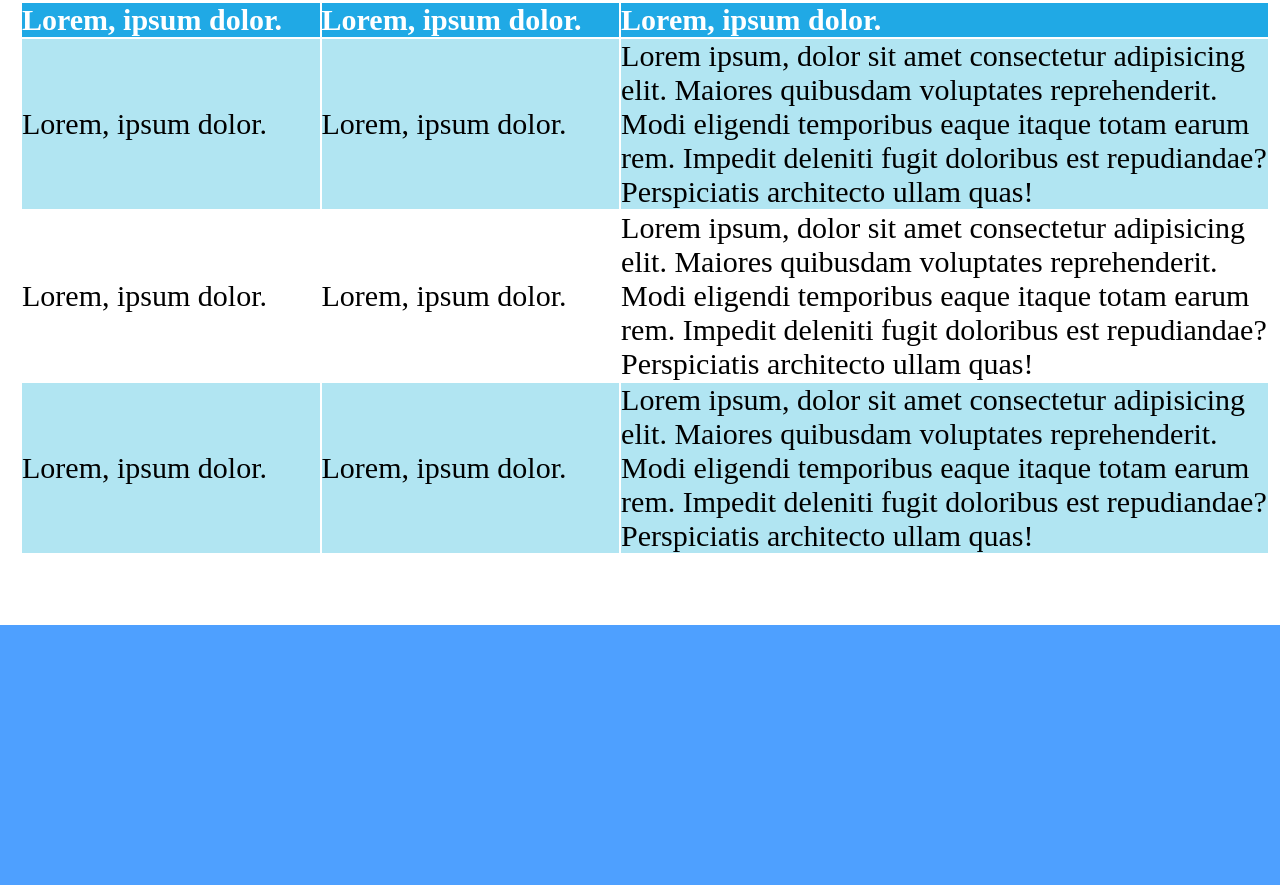
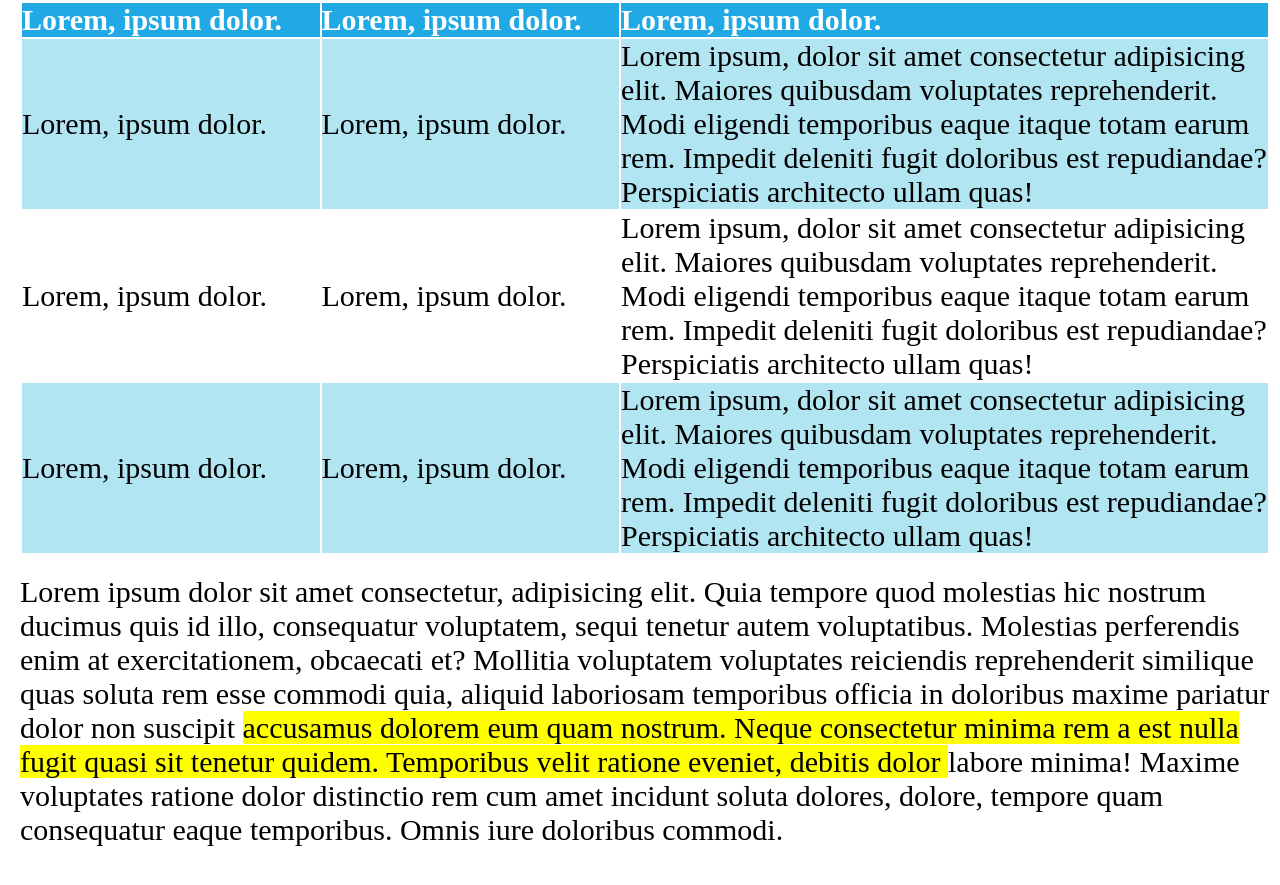
Before and after one commit to SaverioCascelli/html-css-booleaner, a plain HTML site: page index.html in a window 1280 px wide. Shown: the part 2814-3699 px from the top of the page. Before the commit the page ends 3439 px from the top, so only its background shows below. Drawn offline with Linux system fonts and the light colour scheme.

Commit message:
[add] fourth article section in body

```diff
--- a/index.html
+++ b/index.html
@@ -85,6 +85,12 @@
         </section>
         <!-- /third article section table -->
 
+        <!-- fourth article section -->
+        <section>
+            <p>Lorem ipsum dolor sit amet consectetur, adipisicing elit. Quia tempore quod molestias hic nostrum ducimus quis id illo, consequatur voluptatem, sequi tenetur autem voluptatibus. Molestias perferendis enim at exercitationem, obcaecati et? Mollitia voluptatem voluptates reiciendis reprehenderit similique quas soluta rem esse commodi quia, aliquid laboriosam temporibus officia in doloribus maxime pariatur dolor non suscipit <span class="yellow-marked">accusamus dolorem eum quam nostrum. Neque consectetur minima rem a est nulla fugit quasi sit tenetur quidem. Temporibus velit ratione eveniet, debitis dolor </span>labore minima! Maxime voluptates ratione dolor distinctio rem cum amet incidunt soluta dolores, dolore, tempore quam consequatur eaque temporibus. Omnis iure doloribus commodi.</p>
+        </section>
+        <!-- /fourth article section -->
+
 
     </main>
     <!-- /article immage gallery + article section -->
```
